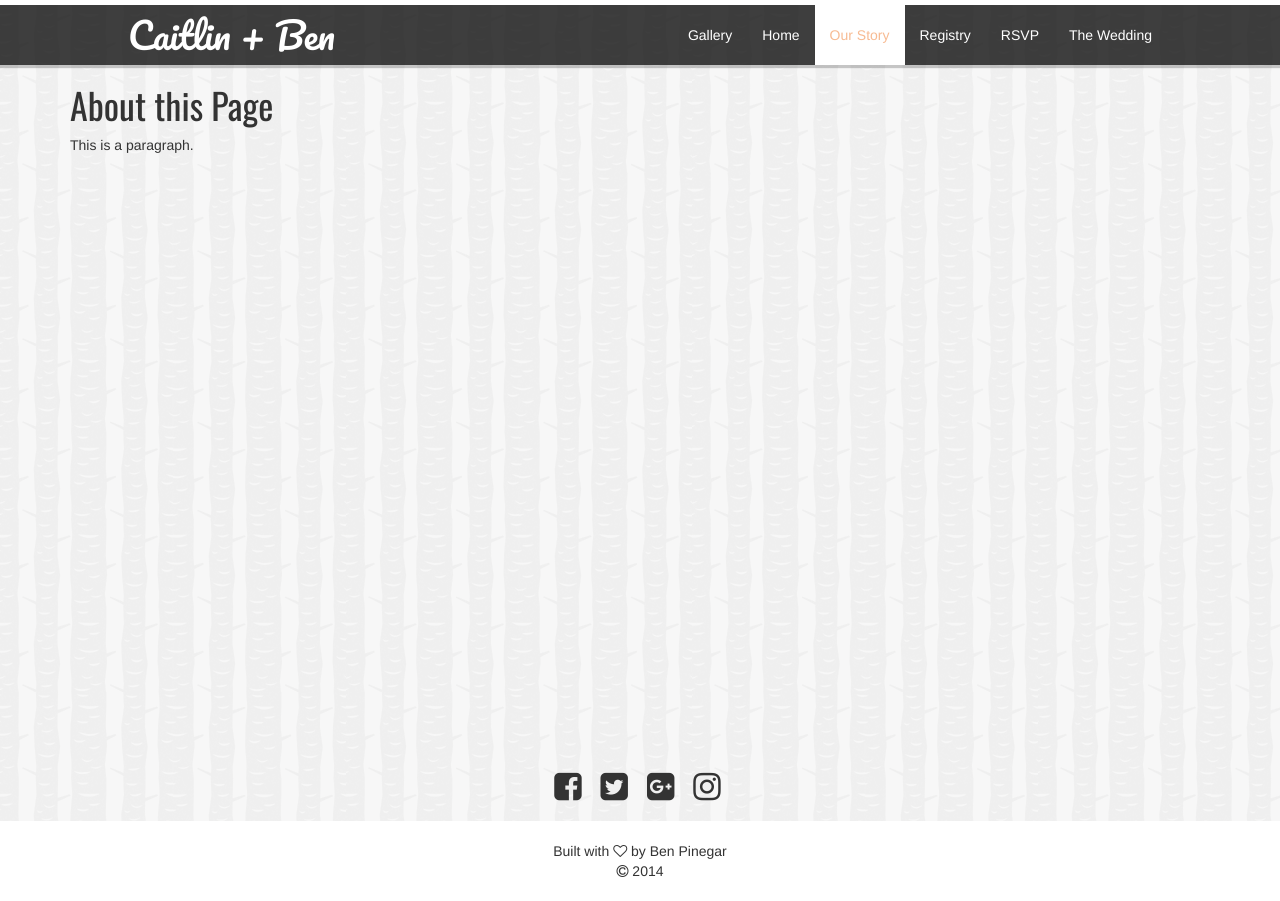
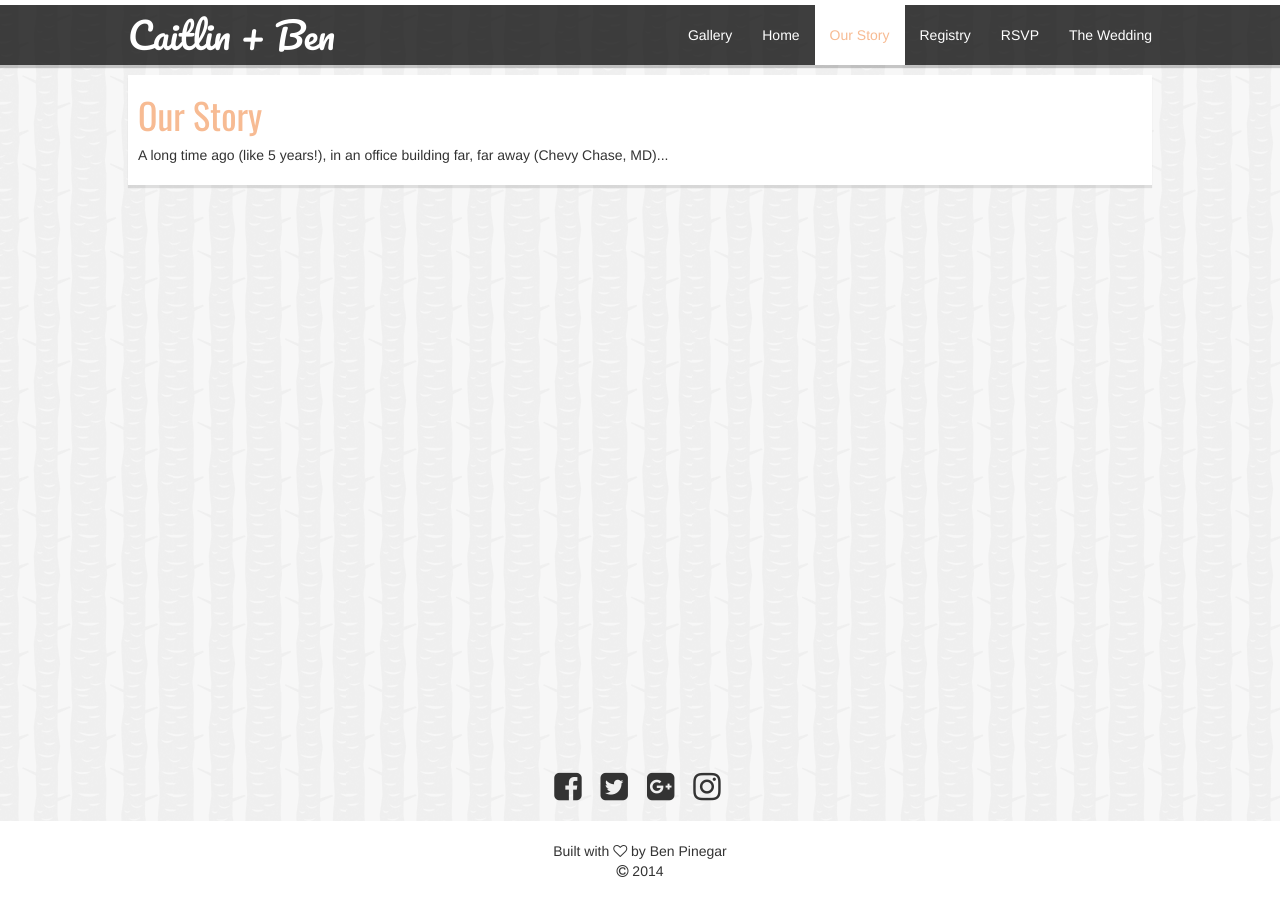
Before and after one commit to bpinegar/bpinegar.github.io, a Jekyll site: the page built from our-story.html, in a window 1280 px wide. Built offline with Jekyll 4.4.1, drawn with Linux system fonts in a browser that asks for light colours; nearby versions of some CDN libraries.

Commit message:
Update our-story.html

```diff
--- a/our-story.html
+++ b/our-story.html
@@ -4,16 +4,9 @@ title: Our Story
 permalink: /our-story/
 ---
 
-<div class="container">
-  <div class="row">
-    <div class="col-md-12">
-      <h1>About this Page</h1>
-    </div>
-  </div>
-
-  <div class="row">
-    <div class="col-md-6 offset-col-md-3">
-      <p>This is a paragraph.</p>
-    </div>
+<div class="container-fluid">
+  <div class="body-content-white">
+    <h1>Our Story</h1>
+    <p> A long time ago (like 5 years!), in an office building far, far away (Chevy Chase, MD)...</p>
   </div>
 </div>
```
